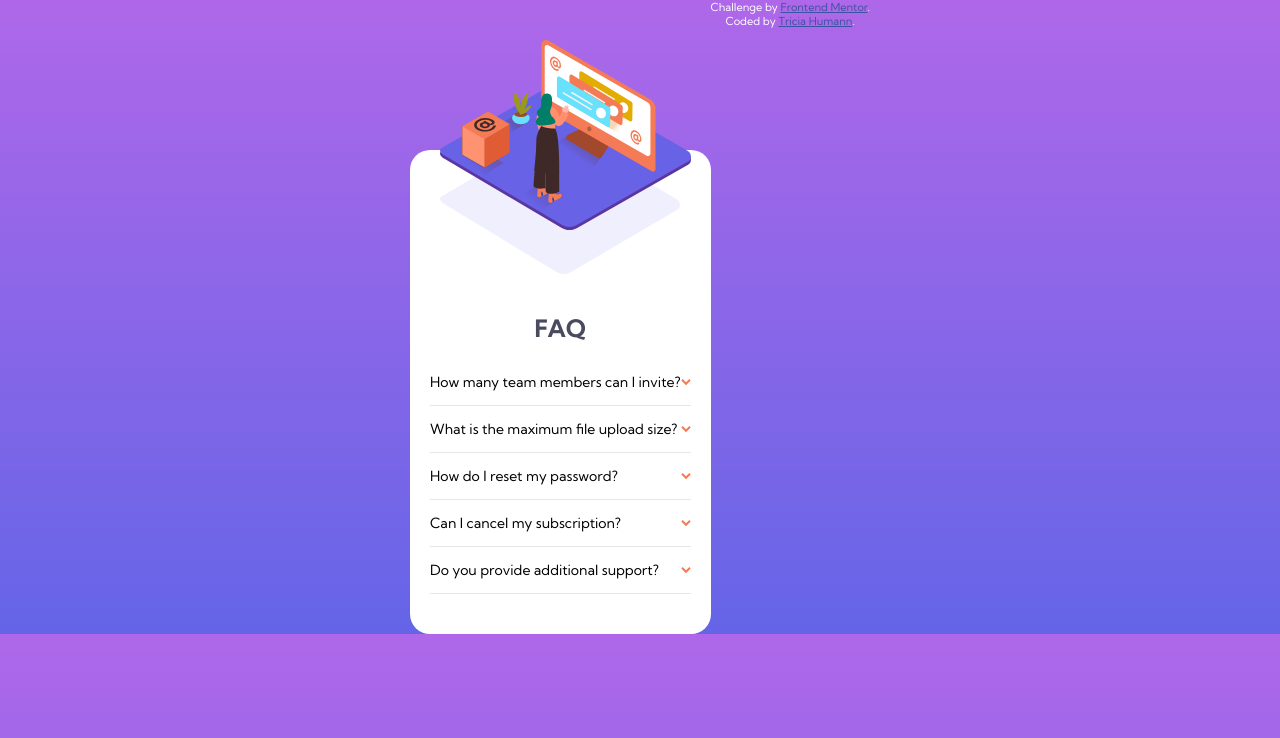
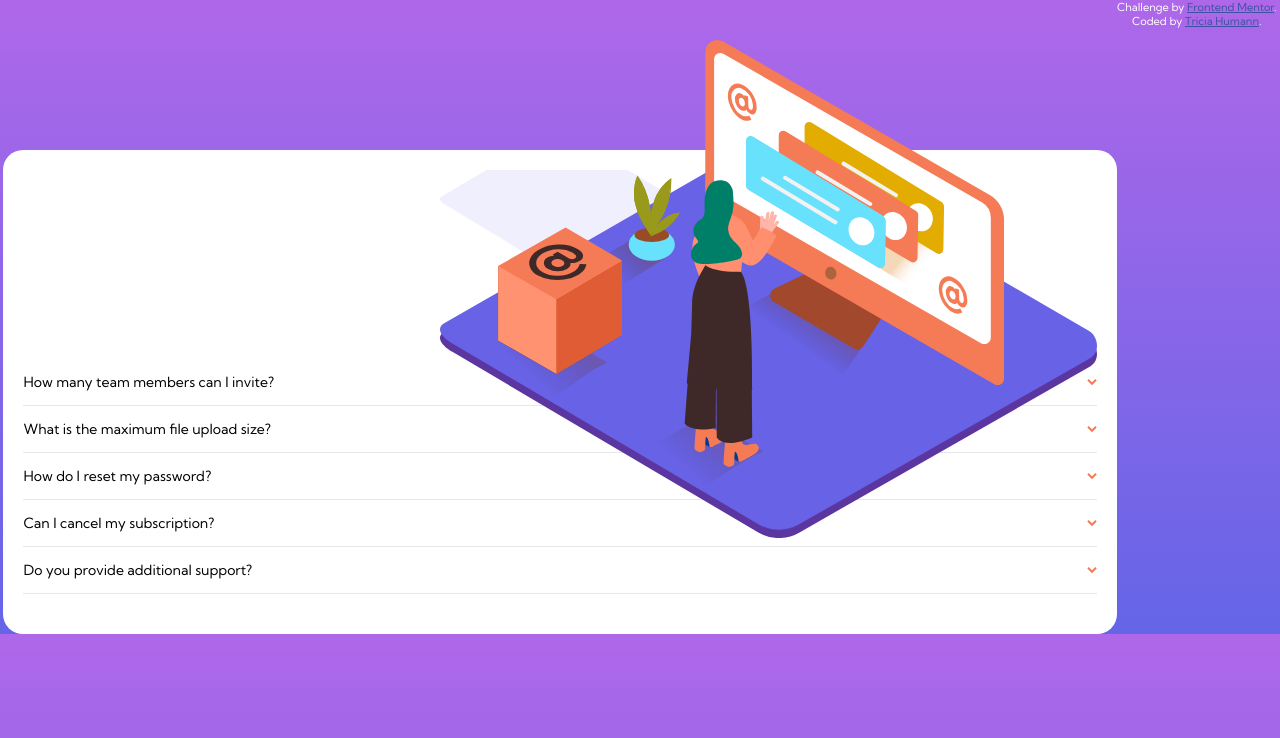
Before and after one commit to triciahumann/faq-accordion-card, a plain HTML site: page index.html in a window 1280 px wide. Drawn offline with Linux system fonts and the light colour scheme.

Commit message:
Changed container width

```diff
--- a/style.css
+++ b/style.css
@@ -22,6 +22,7 @@ body {
     margin-top: 150px;
     padding: 20px;
     border-radius: 20px;
+    width: 87%;
     /* position: relative; */
 }
 
```
